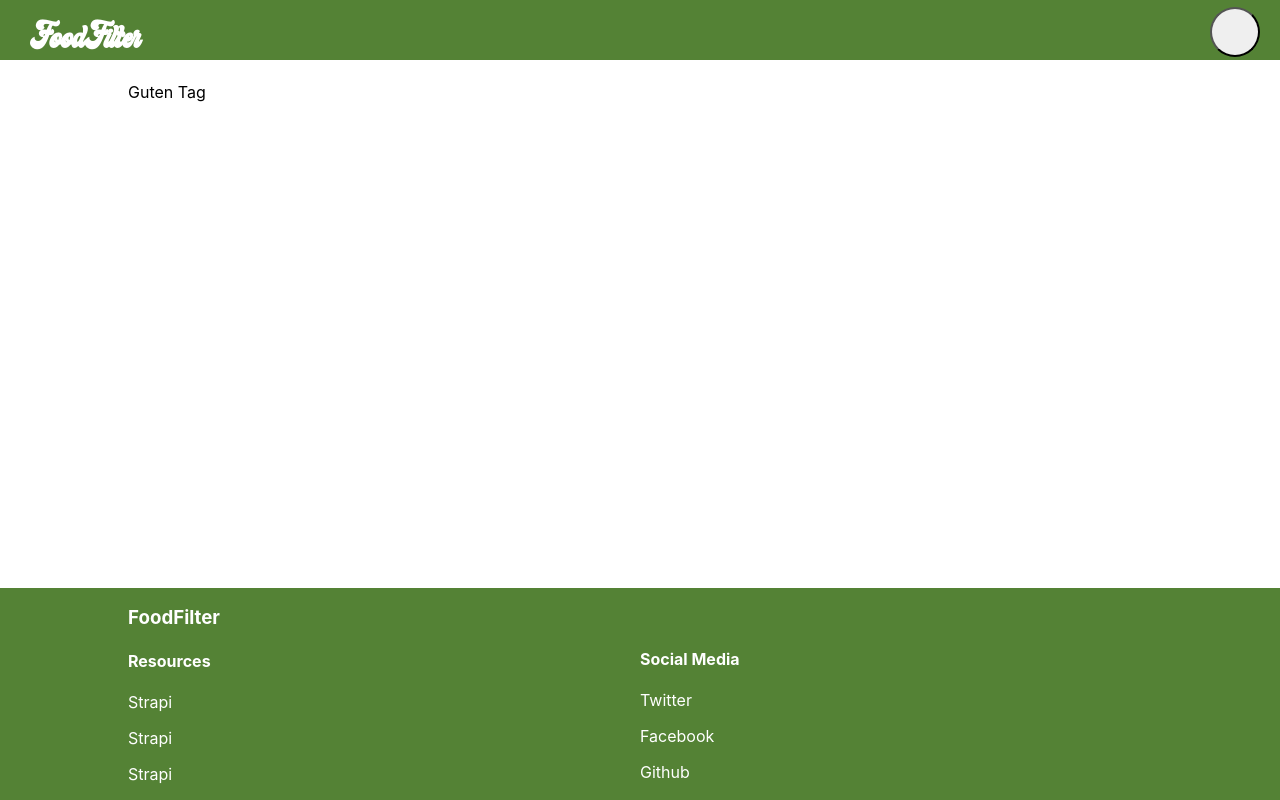
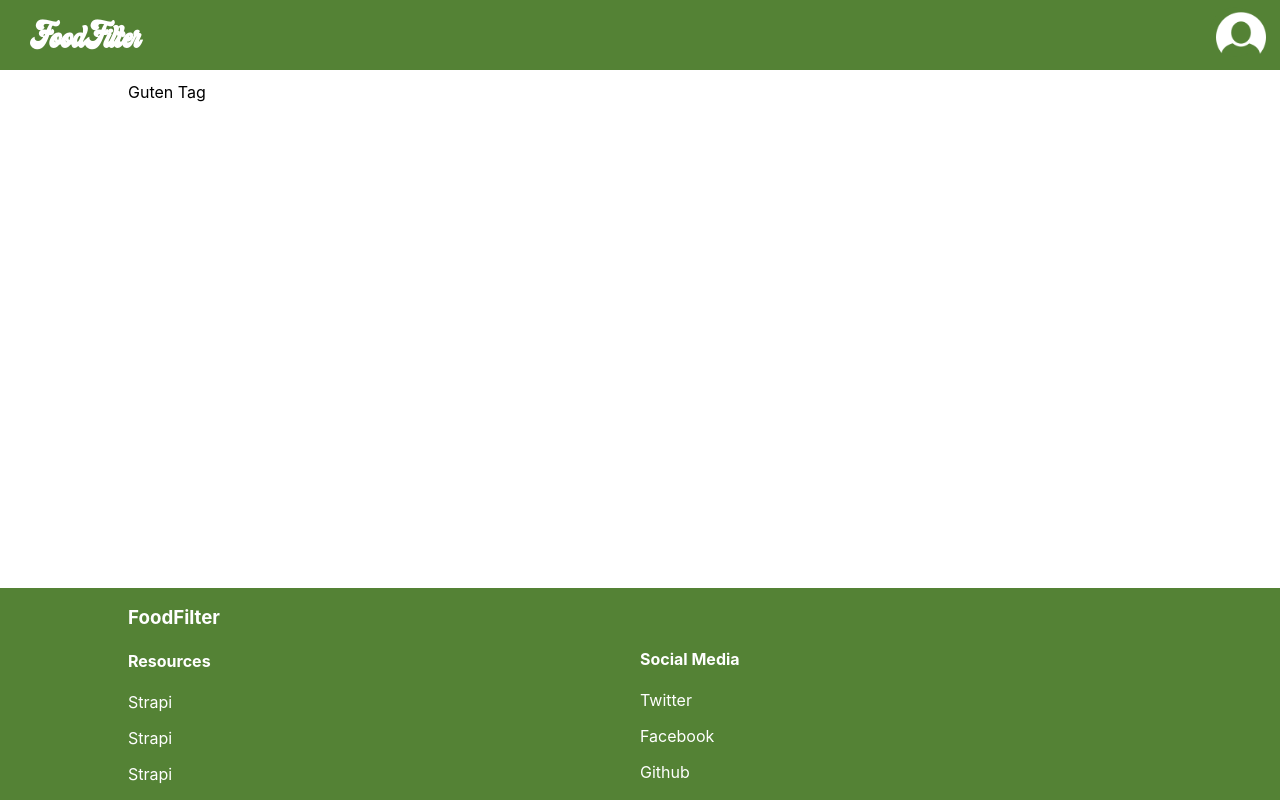
Before and after one commit to lea1210/food-filter, a React (Create React App) app: page / in a window 1280 px wide. Built offline with nearby package versions, Linux system fonts and the light colour scheme.

Commit message:
added icon for user account button

```diff
--- a/src/App.js
+++ b/src/App.js
@@ -1,5 +1,4 @@
 import './App.css';
-import {Footer} from "./components/Footer/Footer";
 import {Layout} from "./components/Layout/Layout";
 
 function App() {
--- a/src/components/Header/Header.module.css
+++ b/src/components/Header/Header.module.css
@@ -7,7 +7,7 @@
     position:fixed;
     top: 0;
     width: 100%;
-    height: 60px;
+    height: 70px;
     background-color: #548235;
 }
 .headerText{
--- a/src/components/UserAccountButton/UserAccountButton.jsx
+++ b/src/components/UserAccountButton/UserAccountButton.jsx
@@ -1,9 +1,15 @@
 import Styles from "./UserAccountButton.module.css";
 
 export const UserAccountButton = () => {
+    const onClick = () => {
+        console.log("useracc öffnen");
+    };
+
     return (
         <div className={Styles.userAccount}>
-           <button className={Styles.userAccountBtn}/>
+           <button className={Styles.userAccountBtn} onClick={onClick}>
+               <img src="icons/user.png" alt="userinfo" className={Styles.userAccountIcon} />
+           </button>
         </div>
     );
 };
--- a/src/components/UserAccountButton/UserAccountButton.module.css
+++ b/src/components/UserAccountButton/UserAccountButton.module.css
@@ -4,7 +4,14 @@
     height: 50px;
     width: 50px;
     border-radius: 50%;
+    border: none;
+    background-color: #548235;
 }
 .userAccount{
     float: right;
 }
+
+.userAccountIcon{
+    height: 50px;
+    width: 50px;
+}
```
Also changed, not shown: src/components/Button/Button.jsx (added, +24 -0 lines), src/components/Button/Button.module.jsx (added).
